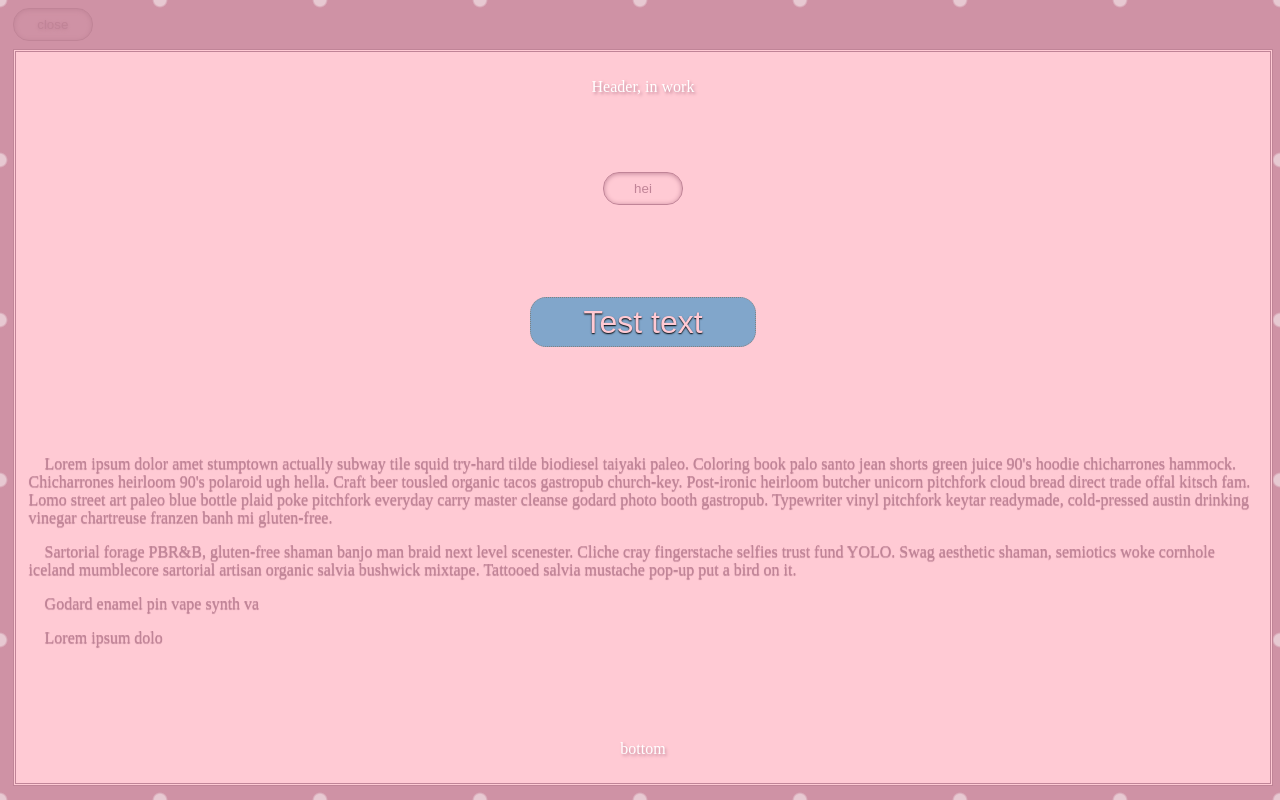
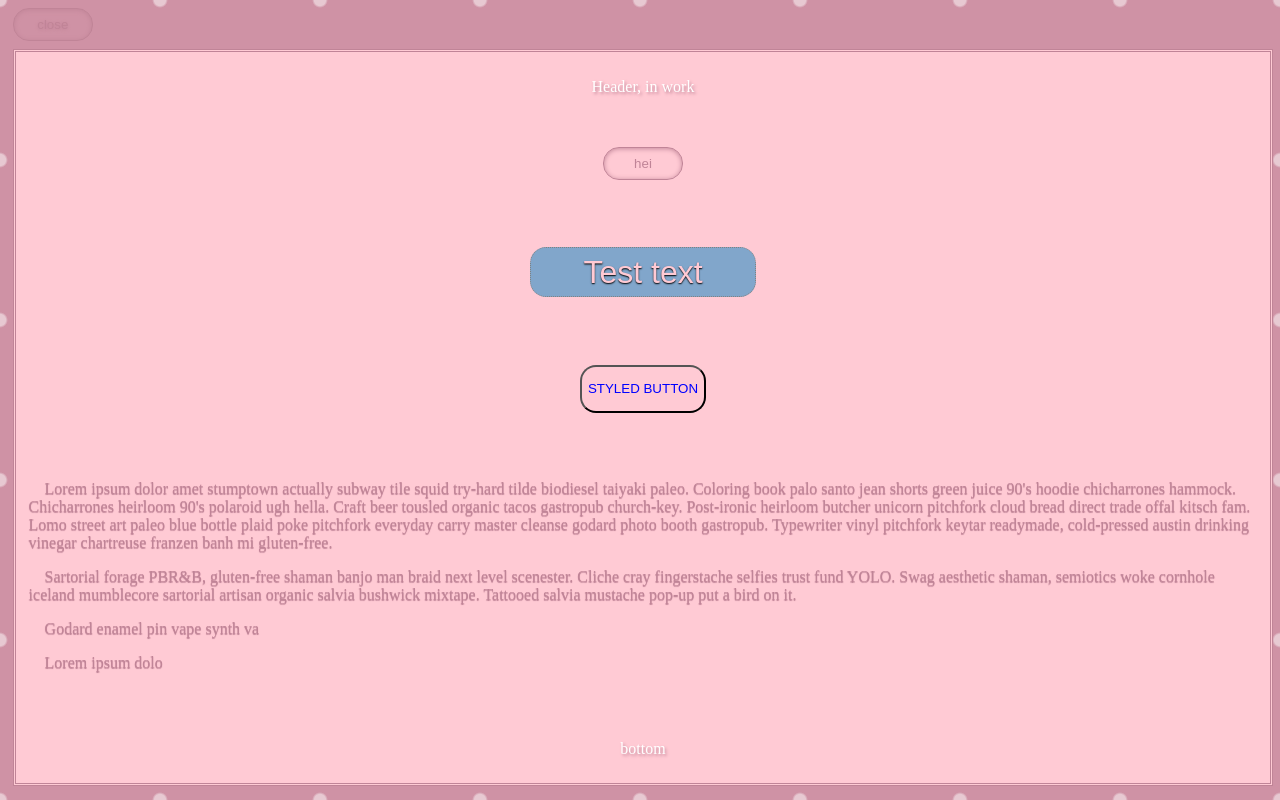
Before and after one commit to CatalinaSorina/Keys, a React (Create React App) app: page / in a window 1280 px wide. Both pictures are taken after a click on the button "open". Built offline with nearby package versions, Linux system fonts and the light colour scheme.

Commit message:
added flow to StyledComponent

```diff
--- a/src/App.js
+++ b/src/App.js
@@ -7,7 +7,7 @@ import Paragraphs from "./components/Paragraph/Paragraphs";
 // import Wrapper from "./components/Wrapper/Wrapper";
 import Input from "./components/Input/Input";
 import Button from "./components/Button/Button";
-// import StyledComponent from "./components/StyledComponent/StyledComponent";
+import StyledComponent from "./components/StyledComponent/StyledComponent";
 // import styled from "styled-components";
 
 // const tabAsModalStyle = {
@@ -38,6 +38,17 @@ const App = () => (
     <header>Header, in work</header>
     <Button text="hei" />
     <Input text="Test text" />
+    <StyledComponent
+        type="button"
+        styledComponent={`
+          background-color:transparent;
+          height:3rem;
+          border-radius:1rem;
+          color: blue;
+          outline: none;
+        `}
+        onClick={()=>console.log("Button styled working :D")}
+    >STYLED BUTTON</StyledComponent>
     <main>
       <Paragraphs text="Lorem ipsum dolor amet stumptown actually subway tile squid try-hard tilde biodiesel taiyaki paleo. Coloring book palo santo jean shorts green juice 90's hoodie chicharrones hammock. Chicharrones heirloom 90's polaroid ugh hella. Craft beer tousled organic tacos gastropub church-key. Post-ironic heirloom butcher unicorn pitchfork cloud bread direct trade offal kitsch fam. Lomo street art paleo blue bottle plaid poke pitchfork everyday carry master cleanse godard photo booth gastropub. Typewriter vinyl pitchfork keytar readymade, cold-pressed austin drinking vinegar chartreuse franzen banh mi gluten-free.
         Sartorial forage PBR&B, gluten-free shaman banjo man braid next level scenester. Cliche cray fingerstache selfies trust fund YOLO. Swag aesthetic shaman, semiotics woke cornhole iceland mumblecore sartorial artisan organic salvia bushwick mixtape. Tattooed salvia mustache pop-up put a bird on it.
--- a/src/components/Button/Button.jsx
+++ b/src/components/Button/Button.jsx
@@ -1,6 +1,7 @@
 // @flow
 import React from 'react';
 import ButtonStyle from './Button.style';
+import styled from 'styled-components';
 
 type ButtonProps = {
   width: string,
@@ -15,7 +16,7 @@ type ButtonProps = {
   padding: string,
   hoverBackground: string,
   hoverColor: string,
-  styledComponent?: Object,
+  styledComponent?: styled,
   text: string
 };
 
--- a/src/components/Input/Input.jsx
+++ b/src/components/Input/Input.jsx
@@ -1,6 +1,7 @@
 // @flow
 import React, { useState } from 'react';
 import InputStyled from './Input.style';
+import styled from 'styled-components';
 
 type InputProps = {
   width: string,
@@ -17,7 +18,7 @@ type InputProps = {
   textAlign: string,
   placeholderColor: string,
   placeholderTextShadow: string,
-  styledComponent?: Object,
+  styledComponent?: styled,
   text?: string | number,
   onChange?: Function,
   type: string,
--- a/src/components/Paragraph/Paragraphs.jsx
+++ b/src/components/Paragraph/Paragraphs.jsx
@@ -1,13 +1,14 @@
 // @flow
 import React from 'react';
 import ParagraphStyled from './Paragraphs.style';
+import styled from 'styled-components';
 
 type ParagraphsProps = {
   indent: string,
   color: string,
   textShadow: string,
   text?: string,
-  styledComponent?: Object
+  styledComponent?: styled
 };
 
 const Paragraphs = (props: ParagraphsProps): ParagraphStyled => {
--- /dev/null
+++ b/src/components/StyledComponent/StyledComponent.jsx
@@ -0,0 +1,20 @@
+// @flow
+import * as React from 'react';
+import styled from 'styled-components';
+
+type StyledComponentProps = {
+  type: string,
+  styledComponent: styled,
+};
+
+const StyledComponent = (props: StyledComponentProps) => {
+  const { type, styledComponent } = props;
+
+  const Component = styled(type)`
+    ${styledComponent && styledComponent}
+  `;
+
+  return <Component {...(props: any)} />;
+};
+
+export default StyledComponent;
```
Also changed, not shown: src/components/StyledComponent/StyledComponent.js (deleted, +0 -13 lines).
